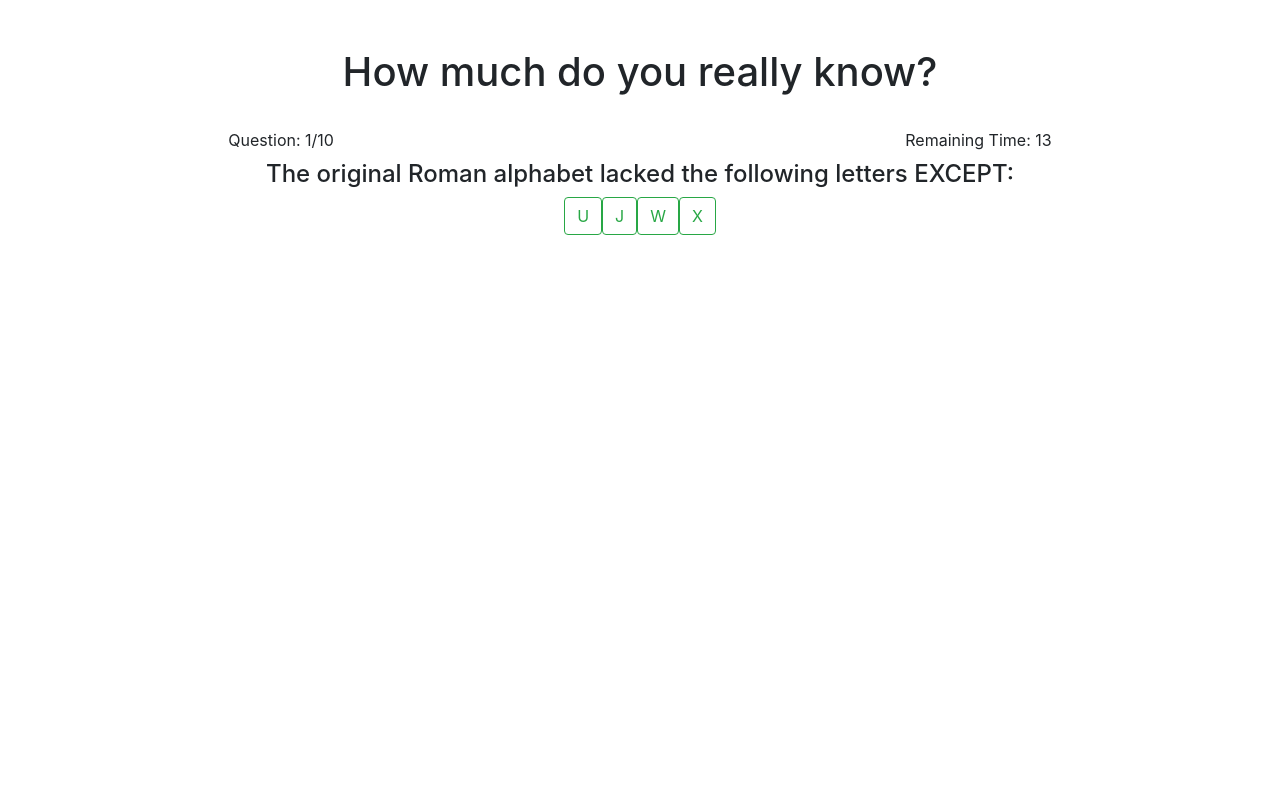
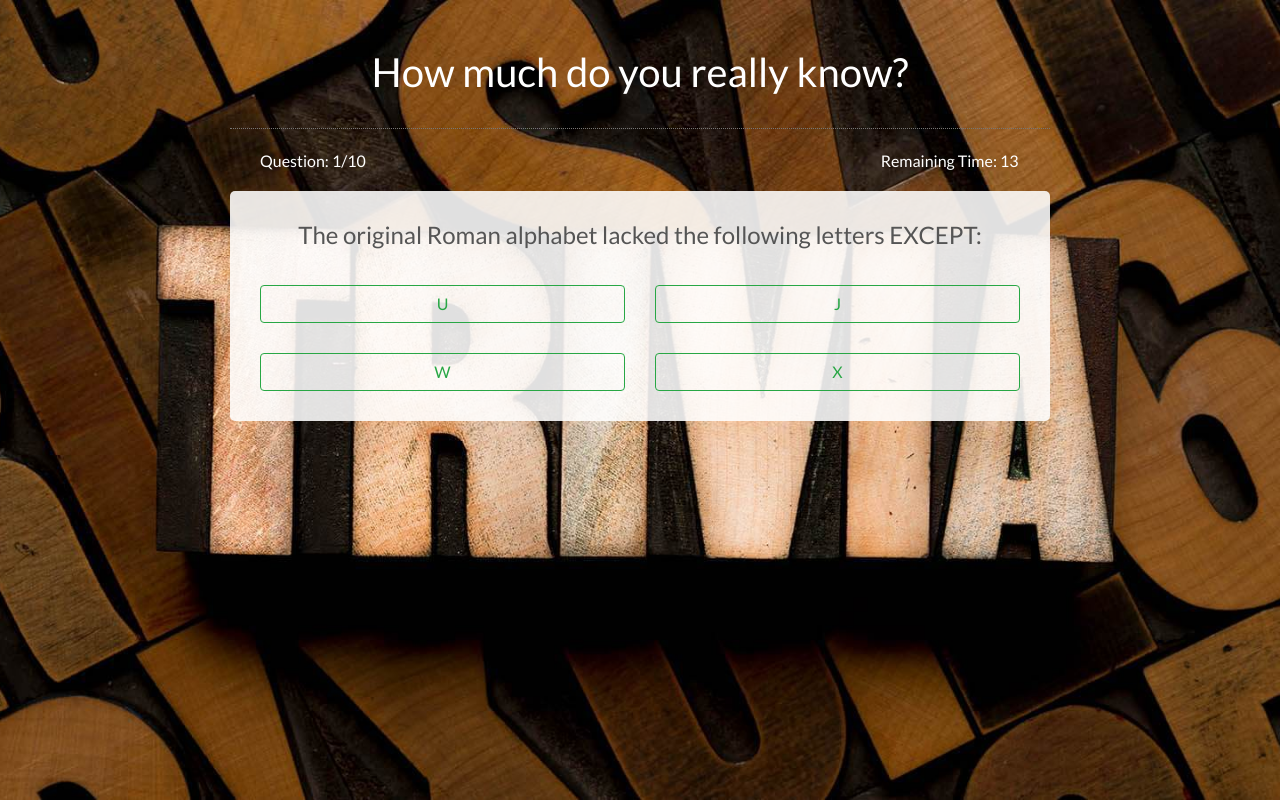
Before and after one commit to jstrub90/TriviaGame, a plain HTML site: page index.html in a window 1280 px wide. Both pictures are taken after a click on the button "Test your knowledge!". Drawn offline with nearby package versions, Linux system fonts and the light colour scheme.

Commit message:
added css and background image

```diff
--- a/assets/css/style.css
+++ b/assets/css/style.css
@@ -0,0 +1,66 @@
+html {
+  min-height: 100%;
+  position: relative;
+}
+body {
+  font-family: 'Lato', sans-serif;
+  font-weight: lighter;
+  color:white;
+  background-image: url("../images/TriviaHeader.jpg");
+  background-size: cover;
+  background-position: 50% 50%;
+  background-attachment: fixed;
+  overflow-y: scroll;
+}
+.container {
+  max-width: 1200px;
+}
+.container-fluid.but-fixed {
+  max-width: 1230px;
+}
+.game-row {
+  display: none;
+}
+.status-area {
+  margin: 20px auto 10px auto;
+  padding-left: 30px;
+  padding-right: 30px;
+  padding-top: 20px;
+  border-top: 1px dotted #777;
+}
+.timer {
+  display: inline-block;
+  width: 20px;
+  text-align: left;
+}
+.game-area {
+  margin-left: 15px;
+  margin-right: 15px;
+  background-color: rgba(255, 255, 255, 0.877);
+  border-radius: 5px;
+  color: #555;
+}
+.question {
+  margin-top: 10px;
+  margin-bottom: 20px;
+  padding-top: 20px;
+  padding-left: 15px;
+  padding-right: 15px;
+}
+.choices {
+  flex-wrap: wrap;
+  text-align: center;
+  margin-bottom: 15px;
+}
+.choices button {
+  margin: 15px;
+  width: calc(50% - 30px);
+  white-space: wrap !important;
+}
+.correct-answer {
+  display: block;
+  font-size: 1.3em;
+}
+.restart-btn {
+  margin-bottom: 30px;
+}
--- a/index.html
+++ b/index.html
@@ -5,6 +5,7 @@
   <meta name="viewport" content="width=device-width, initial-scale=1.0">
   <meta http-equiv="X-UA-Compatible" content="ie=edge">
   <link rel="stylesheet" href="https://stackpath.bootstrapcdn.com/bootstrap/4.3.1/css/bootstrap.min.css" integrity="sha384-ggOyR0iXCbMQv3Xipma34MD+dH/1fQ784/j6cY/iJTQUOhcWr7x9JvoRxT2MZw1T" crossorigin="anonymous">
+  <link href="https://fonts.googleapis.com/css?family=Lato" rel="stylesheet">
   <link rel="stylesheet" href="assets/css/style.css">
   <title>Game of Randomness!</title>
 </head>
```
Also changed, not shown: assets/images/TriviaHeader.jpg (added).
